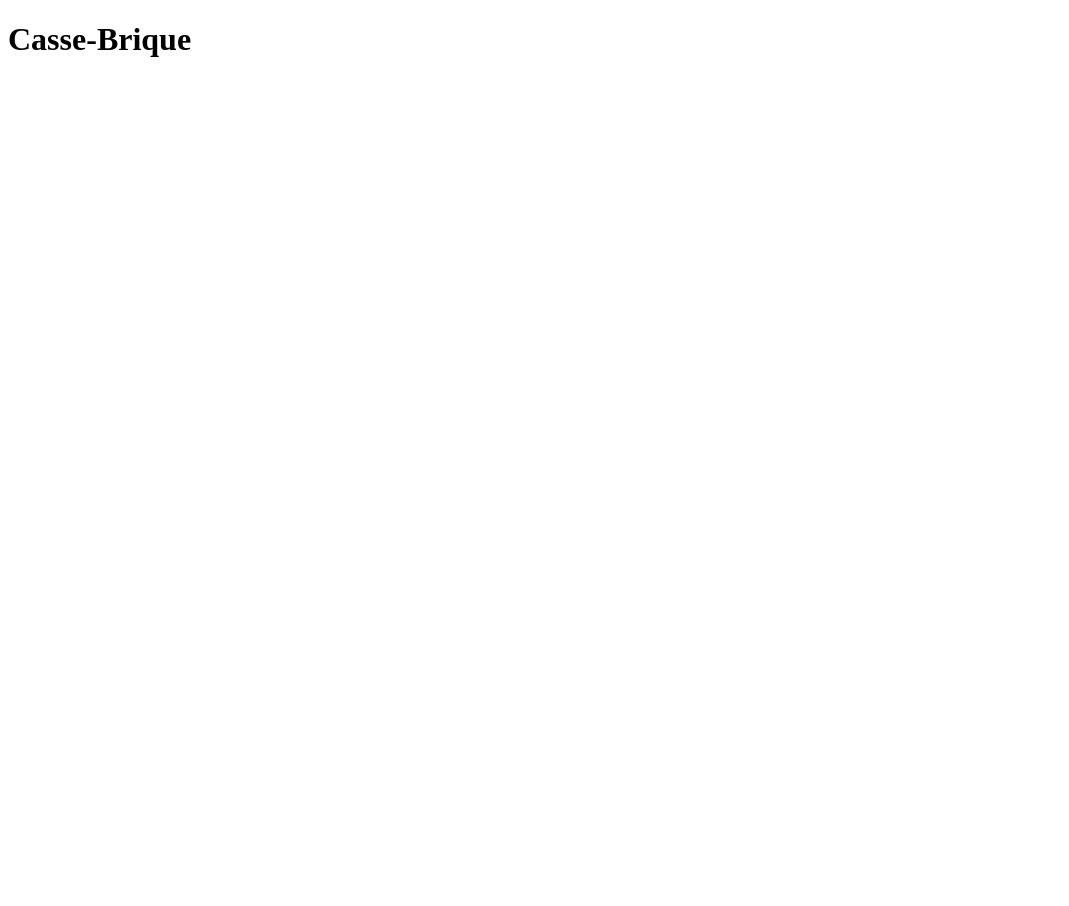
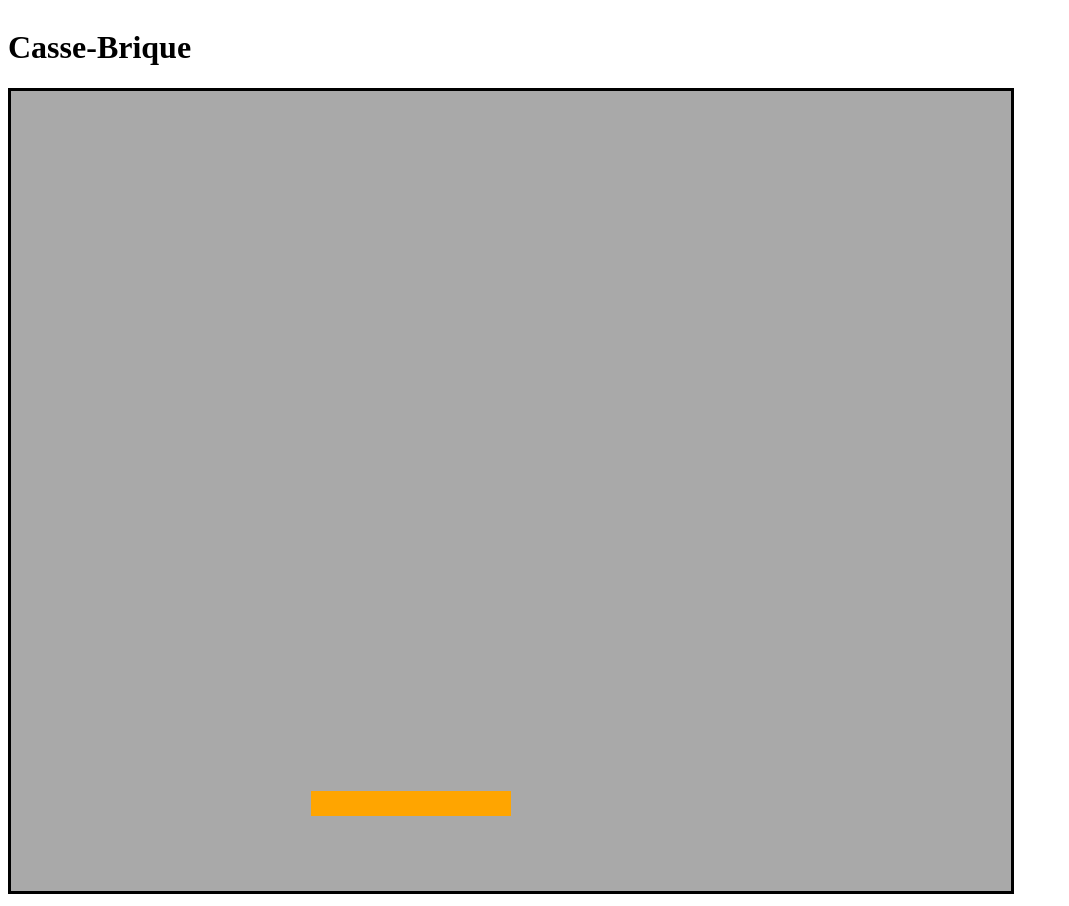
Before and after one commit to Tooki24/casse-brick, a plain HTML site: page src/casse-brique.html in a window 1280 px wide. Shown: the whole page, without its empty margins (0-1069 px from the left). Before the commit the page ends 800 px from the top, so only its background shows below. Drawn offline with nearby package versions, Linux system fonts and the light colour scheme.

Commit message:
debut deplacement

```diff
--- a/src/casse-brique.html
+++ b/src/casse-brique.html
@@ -3,10 +3,13 @@
     <head>
         <script type="text/javascript" src="http://code.jquery.com/jquery-3.4.1.min.js"></script>
         <script type="text/javascript" src="source.js"></script>
+        <script type="text/javascript" src="raquette.js"></script>
         <link rel="stylesheet" href="casse-briques.css">
     </head>
    <body>
        <H1>Casse-Brique</H1>
-       <canvas id="drawArea" width="690" height="500">Your browser doesn't support canvas</canvas>
+       <div id="zoneDeJeu">
+           <canvas id="drawArea" width="1000" height="800">Your browser doesn't support canvas</canvas>
+       </div>
    </body>
 </html>
--- a/src/casse-briques.css
+++ b/src/casse-briques.css
@@ -1,9 +1,10 @@
-.body{
+body{
     display: flex;
     justify-content: center;
+    flex-direction: column;
 }
 
-.canvas{
+canvas{
     background-color: darkgrey;
     border: black solid;
 }
--- /dev/null
+++ b/src/raquette.js
@@ -0,0 +1,30 @@
+/*Raquette*/
+let raquetteX = 300;
+let raquetteY = 700;
+
+let raquetteLarge = 200;
+let raquetteHaute = 25;
+
+
+//https://developer.mozilla.org/fr/docs/Games/Tutorials/2D_Breakout_game_pure_JavaScript/Paddle_and_keyboard_controls
+
+
+function drawRaquette(ctx,rightPressed,leftPressed)
+{
+    ctx.clear;
+
+    console.log(rightPressed)
+
+    if(rightPressed==true)
+    {
+        raquetteX=raquetteX-5;
+    }
+
+    console.log(raquetteX);
+    ctx.rect(raquetteX, raquetteY,raquetteLarge , raquetteHaute);
+    ctx.fillStyle = "orange";
+
+    ctx.fill();
+}
+
+/* */
--- a/src/source.js
+++ b/src/source.js
@@ -1,10 +1,11 @@
-
 let canvas;
 let context;
 let started;
 let x;
 let y;
 
+let rightPressed = false;
+let leftPressed = false;
 
 function mouseMove(event)
 {
@@ -49,6 +50,15 @@ function clearCanvas(event)
     context.clearRect(0, 0, canvas.width, canvas.height);
 }
 
+function keyDownHandler(event)
+{
+    if(event.key == "Right" || event.key == "ArrowRight")
+    {
+        rightPressed=true;
+        console.log(rightPressed);
+        drawRaquette(context,rightPressed,leftPressed);
+    }
+}
 
 $(document).ready(function()
 {
@@ -63,6 +73,9 @@ $(document).ready(function()
     canvas.addEventListener('mousedown', mouseClick);
     canvas.addEventListener('mouseup', mouseUp);
 
-    // On imagine qu’il y a un bouton pour effacer le contenu du canvas
-    $('#clear').on('click', clearCanvas);
+    document.addEventListener("keydown", keyDownHandler, false);
+    //document.addEventListener("keyup", keyUpHandler, false);
+
+    drawRaquette(context,rightPressed,leftPressed);
+
 });
```
